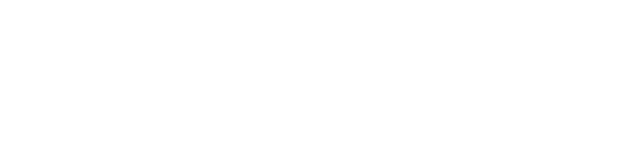
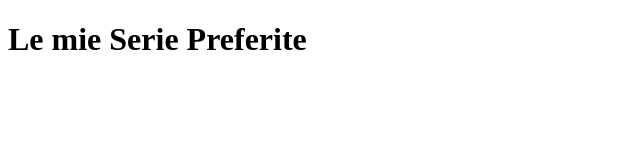
Before and after one commit to ArmandoBoaca/Esercizio-2-HTML, a plain HTML site: page index.html in a window 1280 px wide. Shown: the whole page, without its empty margins (0-640 px from the left). Drawn offline with Linux system fonts and the light colour scheme.

Commit message:
feat: header index

```diff
--- a/index.html
+++ b/index.html
@@ -11,6 +11,10 @@
 </head>
 
 <body>
+   <header>
+      <h1>Le mie Serie Preferite</h1>
+   </header>
+
 </body>
 
 </html>
```
